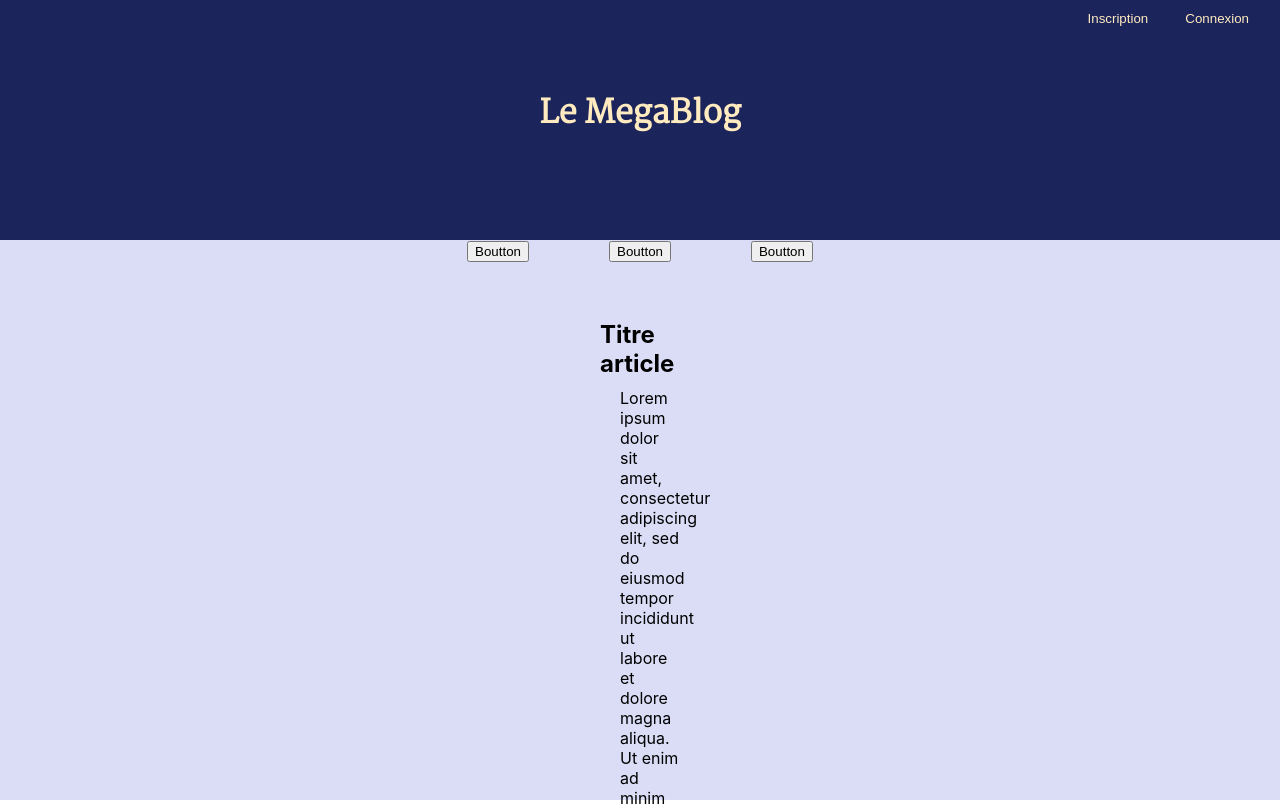
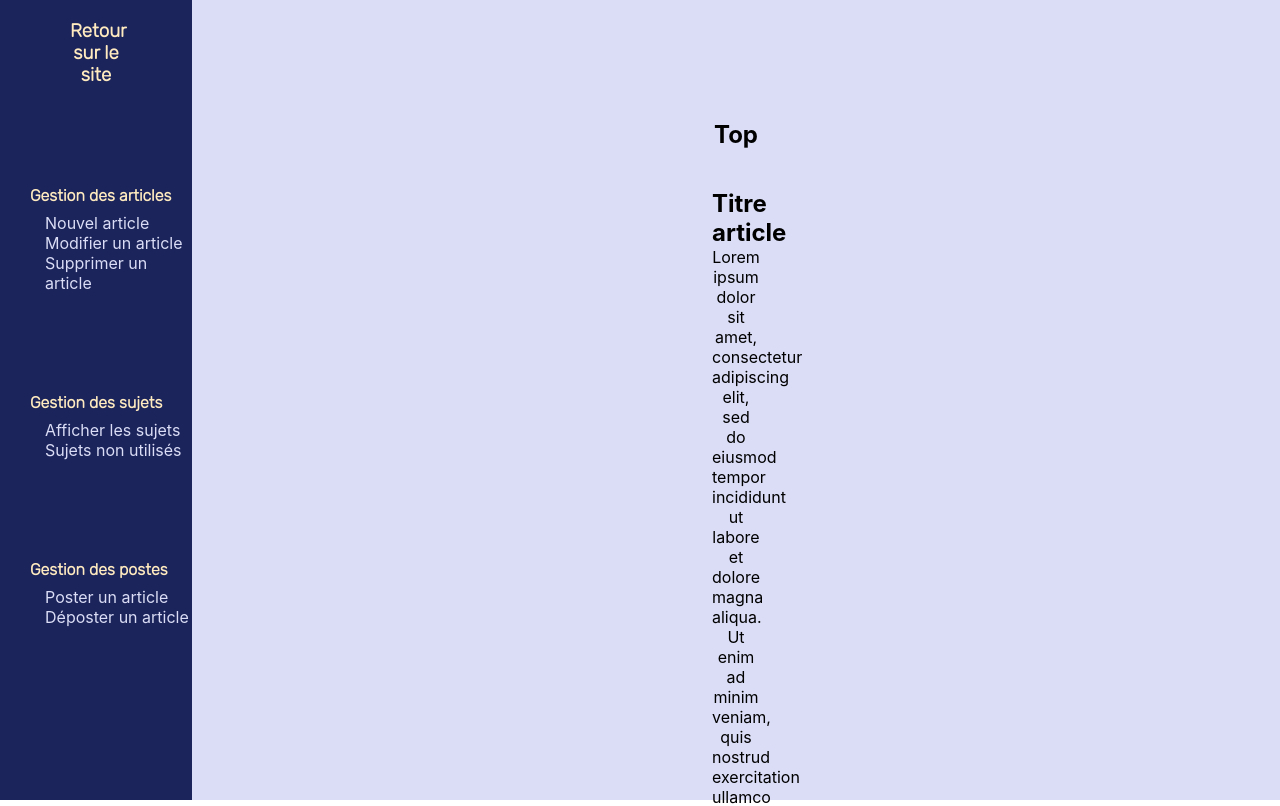
Before and after one commit to AlexisRavel/projetFormation, a React (Create React App) app in the folder Conception/blog-formation/: page /admin in a window 1280 px wide. Shown: the top 806 px of the page. Built offline with nearby package versions, Linux system fonts and the light colour scheme.

Commit message:
Update appli: ajout react router

```diff
--- a/Conception/blog-formation/package.json
+++ b/Conception/blog-formation/package.json
@@ -6,9 +6,12 @@
     "@testing-library/jest-dom": "^5.16.5",
     "@testing-library/react": "^13.4.0",
     "@testing-library/user-event": "^13.5.0",
+    "match-sorter": "^6.3.1",
     "react": "^18.2.0",
     "react-dom": "^18.2.0",
+    "react-router-dom": "^6.6.2",
     "react-scripts": "5.0.1",
+    "sort-by": "^1.2.0",
     "web-vitals": "^2.1.4"
   },
   "scripts": {
--- a/Conception/blog-formation/src/App.css
+++ b/Conception/blog-formation/src/App.css
@@ -18,14 +18,13 @@ h1 {
   text-align: right;
 }
 
-.liens button {
+.liens .link {
   color: #FFEBBF;
-  background-color: #1C245C;
-  border: none;
+  text-decoration: none;
   margin: 10px 25px 0px 0px;
 }
 
-.liens button:hover {
+.liens .link:hover {
   border-bottom: 1px solid #FFEBBF;
 }
 
--- a/Conception/blog-formation/src/App.js
+++ b/Conception/blog-formation/src/App.js
@@ -1,36 +1,38 @@
-import React from 'react';
+import React, {Suspense} from 'react';
+import { BrowserRouter as Router, Route, Routes } from 'react-router-dom';
+import { Link } from "react-router-dom";
 
 import './App.css';
 
-import Liens from './component/bandeau/liens';
-import Sujets from './component/bandeau/sujets';
-import Contenu from './component/contenu/contenu';
-import Inscription from './component/inscription/inscription';
-import ArticleTemplate from './component/article/articleTemplate';
-import PanelAdmin from './component/admin/panelAdmin';
+const Liens = React.lazy(() => import('./component/bandeau/liens'));
+const Sujets = React.lazy(() => import('./component/bandeau/sujets'));
+const Contenu = React.lazy(() => import('./component/contenu/contenu'));
+const Inscription = React.lazy(() => import('./component/inscription/inscription'));
+const ArticleTemplate = React.lazy(() => import('./component/article/articleTemplate'));
+const PanelAdmin = React.lazy(() => import('./component/admin/panelAdmin'));
 
 
 class App extends React.Component {
   constructor(props) {
     super(props);
     this.state = {
-      aff: 'test',
+      aff: 'accueil',
     };
   }
 
   render() {
-    switch (this.state.aff) {
-      case 'accueil':
-        return (<Accueil redirection={(page) => this.setState({aff: page})}></Accueil>)
-      case 'inscription':
-        return (<Inscription redirection={(page) => this.setState({aff: page})}></Inscription>)
-      case 'article':
-        return (<ArticleTemplate redirection={(page) => this.setState({aff: page})}></ArticleTemplate>)
-      case 'admin':
-        return (<PanelAdmin redirection={(page) => this.setState({aff: page})}></PanelAdmin>)
-      default:
-        return (<Accueil redirection={(page) => this.setState({aff: page})}></Accueil>)
-    }
+    return (
+      <Router>
+        <Suspense fallback={<div>Chargement ...</div>}>
+          <Routes>
+            <Route index element={<Accueil/>}></Route>
+            <Route path='/inscription' element={<Inscription/>}></Route>
+            <Route path='/admin' element={<PanelAdmin/>}></Route>
+            <Route path='/article' element={<ArticleTemplate/>}></Route>
+          </Routes>
+        </Suspense>
+      </Router>
+    )
   }
 }
 
--- a/Conception/blog-formation/src/component/admin/panelAdmin.css
+++ b/Conception/blog-formation/src/component/admin/panelAdmin.css
@@ -2,8 +2,14 @@ h3{
     text-align: center;
     color: #FFEBBF;
     padding-top: 20px;
-    margin-bottom: 100px;
+    margin: 0px 70px 100px 70px;
     font-family: 'Rubik', sans-serif;
+    transition: 0.5s;
+}
+
+h3:hover {
+    transform: translateY(3px);
+    border-bottom: 1px solid #FFEBBF;
 }
 
 h4{
@@ -11,6 +17,10 @@ h4{
     padding-left: 30px;
     margin-bottom: 8px;
     font-family: 'Rubik', sans-serif;
+}
+
+.link {
+    text-decoration: none;
 }
 
 .panneau {
--- a/Conception/blog-formation/src/component/admin/panelAdmin.js
+++ b/Conception/blog-formation/src/component/admin/panelAdmin.js
@@ -1,4 +1,5 @@
 import React from "react";
+import { Link } from "react-router-dom";
 
 import './panelAdmin.css';
 
@@ -6,8 +7,8 @@ class PanelAdmin extends React.Component {
     render() {
         return (
             <div className="panelAdmin">
-                <Panneau redir={(page) => this.props.redirection(page)}></Panneau>
-                <Gestion redir={(page) => this.props.redirection(page)}></Gestion>
+                <Panneau></Panneau>
+                <Gestion></Gestion>
             </div>
         )
     }
@@ -17,7 +18,7 @@ class Panneau extends React.Component {
     render() {
         return (
             <div className="panneau">
-                <h3 onClick={() => this.props.redir('accueil')}>Retour sur le site</h3>
+                <Link to='/' className="link"><h3>Retour sur le site</h3></Link>
                 <div className="menuPanel">
                     <h4>Gestion des articles</h4>
                     <p>Nouvel article</p>
--- a/Conception/blog-formation/src/component/bandeau/liens.js
+++ b/Conception/blog-formation/src/component/bandeau/liens.js
@@ -1,11 +1,12 @@
 import React from "react";
+import { Link } from "react-router-dom";
 
 class Liens extends React.Component {
     render() {
         return (
             <div className='liens'>
-                <button onClick={() => this.props.nouvellePage('inscription')}>Inscription</button>
-                <button onClick={() => this.props.nouvellePage('admin')}>Connexion</button>
+                <Link to="/inscription" className="link">Inscription</Link>
+                <Link to="/connexion" className="link">Connexion</Link>
             </div>
         )
     }
--- a/Conception/blog-formation/src/component/inscription/inscription.css
+++ b/Conception/blog-formation/src/component/inscription/inscription.css
@@ -3,8 +3,7 @@ p {
     text-align: left;
 }
 
-.inscription button {
-    background-color: #DADDF5;
+.inscription .link {
     color: #000000;
     border: none;
     border-radius: 5px;
@@ -14,7 +13,7 @@ p {
     transition: 0.3s;
 }
 
-.inscription button:hover {
+.inscription .link:hover {
     background-color: #1C245C;
     color: #FFEBBF;
 }
@@ -44,6 +43,7 @@ p {
     margin-right: 88vh;
     border-radius: 10px;
     margin-top: 30px;
+    margin-bottom: 20px;
     color: #FFEBBF;
 }
 
--- a/Conception/blog-formation/src/component/inscription/inscription.js
+++ b/Conception/blog-formation/src/component/inscription/inscription.js
@@ -1,4 +1,5 @@
 import React from "react";
+import { Link } from "react-router-dom";
 
 import './inscription.css'
 
@@ -7,8 +8,8 @@ class Inscription extends React.Component {
         return (
             <div className="inscription">
                 <Champs></Champs>
-                <button onClick={() => this.props.redirection('accueil')}>Annuler</button>
-                <button onClick={() => this.props.redirection('accueil')}>Valider</button>
+                <Link to='/' className="link">Annuler</Link>
+                <Link to='/' className="link">Valider</Link>
             </div>
         )
     }
```
Also changed, not shown: 1 other file (tests, documents, lock files or other folders).
